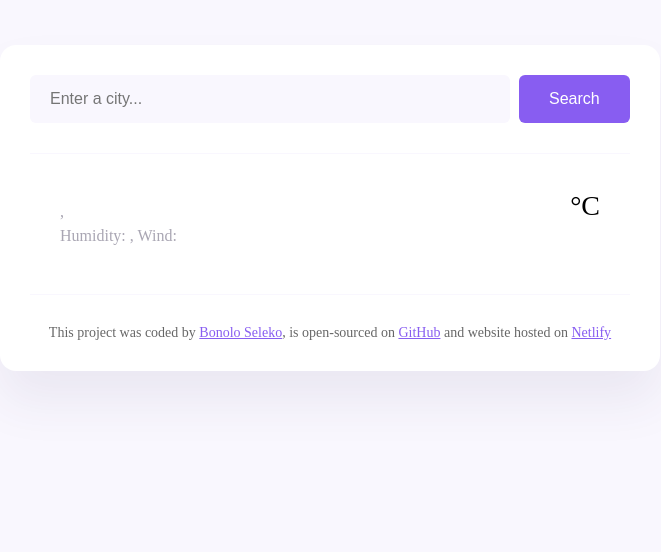
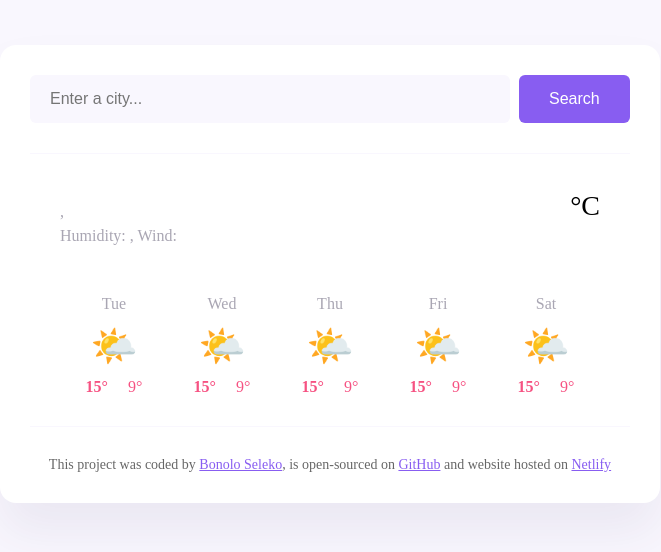
Before and after one commit to drasindrdre/weather_app, a plain HTML site: page index.html in a window 1280 px wide. Shown: the whole page, without its empty margins (310-971 px from the left). Drawn offline with nearby package versions, Linux system fonts and the light colour scheme; no server answers.

Commit message:
added html and css for forecast

```diff
--- a/index.html
+++ b/index.html
@@ -33,12 +33,77 @@
             </p>
           </div>
           <div class="weather-app-temperature-container">
-            <div id="icon">
-
-            </div>
+            <div id="icon"></div>
             <div class="weather-app-temperature" id="temperature"></div>
             <div class="weather-app-unit">&deg;C</div>
           </div>
+        </div>
+        <div class="weather-forecast">
+          <div class="weather-forecast-day">
+            <div class="weather-forecast-date">Tue</div>
+            <div class="weather-forecast-icon">🌤️</div>
+            <div class="weather-forecast-temperatures">
+              <div class="weather-forecast-temperature">
+                <strong>15&deg;</strong>
+              </div>
+              <div class="weather-forecast-temperature">
+                9&deg;
+              </div>
+            </div>
+          </div>
+
+           <div class="weather-forecast-day">
+            <div class="weather-forecast-date">Wed</div>
+            <div class="weather-forecast-icon">🌤️</div>
+            <div class="weather-forecast-temperatures">
+              <div class="weather-forecast-temperature">
+                <strong>15&deg;</strong>
+              </div>
+              <div class="weather-forecast-temperature">
+                9&deg;
+              </div>
+            </div>
+          </div>
+
+           <div class="weather-forecast-day">
+            <div class="weather-forecast-date">Thu</div>
+            <div class="weather-forecast-icon">🌤️</div>
+            <div class="weather-forecast-temperatures">
+              <div class="weather-forecast-temperature">
+                <strong>15&deg;</strong>
+              </div>
+              <div class="weather-forecast-temperature">
+                9&deg;
+              </div>
+            </div>
+          </div>
+
+           <div class="weather-forecast-day">
+            <div class="weather-forecast-date">Fri</div>
+            <div class="weather-forecast-icon">🌤️</div>
+            <div class="weather-forecast-temperatures">
+              <div class="weather-forecast-temperature">
+                <strong>15&deg;</strong>
+              </div>
+              <div class="weather-forecast-temperature">
+                9&deg;
+              </div>
+            </div>
+          </div>
+
+           <div class="weather-forecast-day">
+            <div class="weather-forecast-date">Sat</div>
+            <div class="weather-forecast-icon">🌤️</div>
+            <div class="weather-forecast-temperatures">
+              <div class="weather-forecast-temperature">
+                <strong>15&deg;</strong>
+              </div>
+              <div class="weather-forecast-temperature">
+                9&deg;
+              </div>
+            </div>
+          </div>
+
         </div>
       </main>
 
--- a/src/index.css
+++ b/src/index.css
@@ -92,3 +92,35 @@ main {
   margin-top: 6px;
   font-size: 28px;
 }
+
+.weather-forecast-date {
+  text-align: center;
+  color: rgba(39, 33, 66, 0.4);
+  font-size: 16px;
+  line-height: 20px;
+  margin-bottom: 10px;
+}
+
+.weather-forecast-icon {
+  font-size: 38px;
+  text-align: center;
+}
+
+.weather-forecast-temperatures {
+  text-align: center;
+  color: #f65282;
+  display: flex;
+  justify-content: center;
+  margin-top: 10px;
+}
+
+.weather-forecast-temperature {
+  padding: 0 10px;
+
+}
+
+.weather-forecast {
+  display: flex;
+  justify-content: space-around;
+  margin-top: 30px;
+}
```
